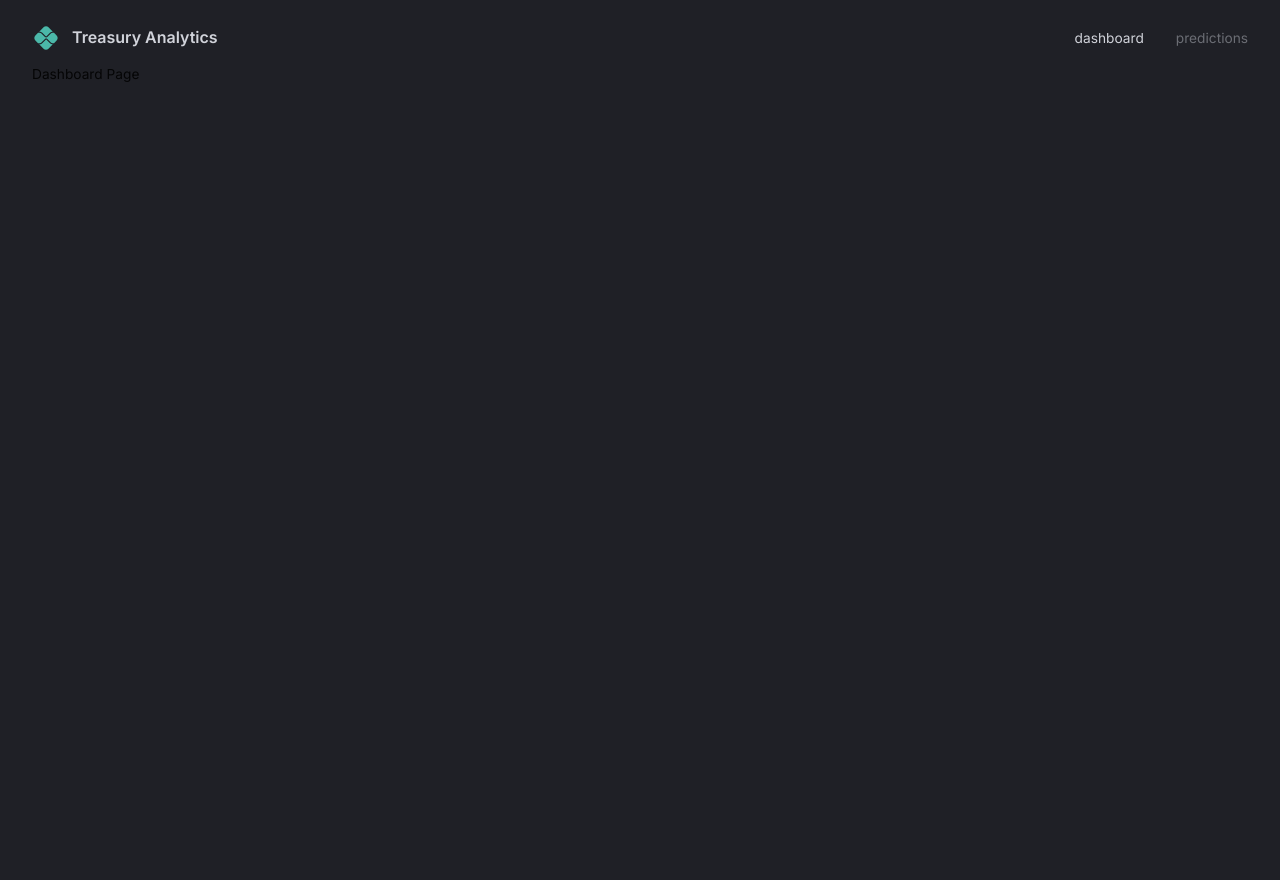
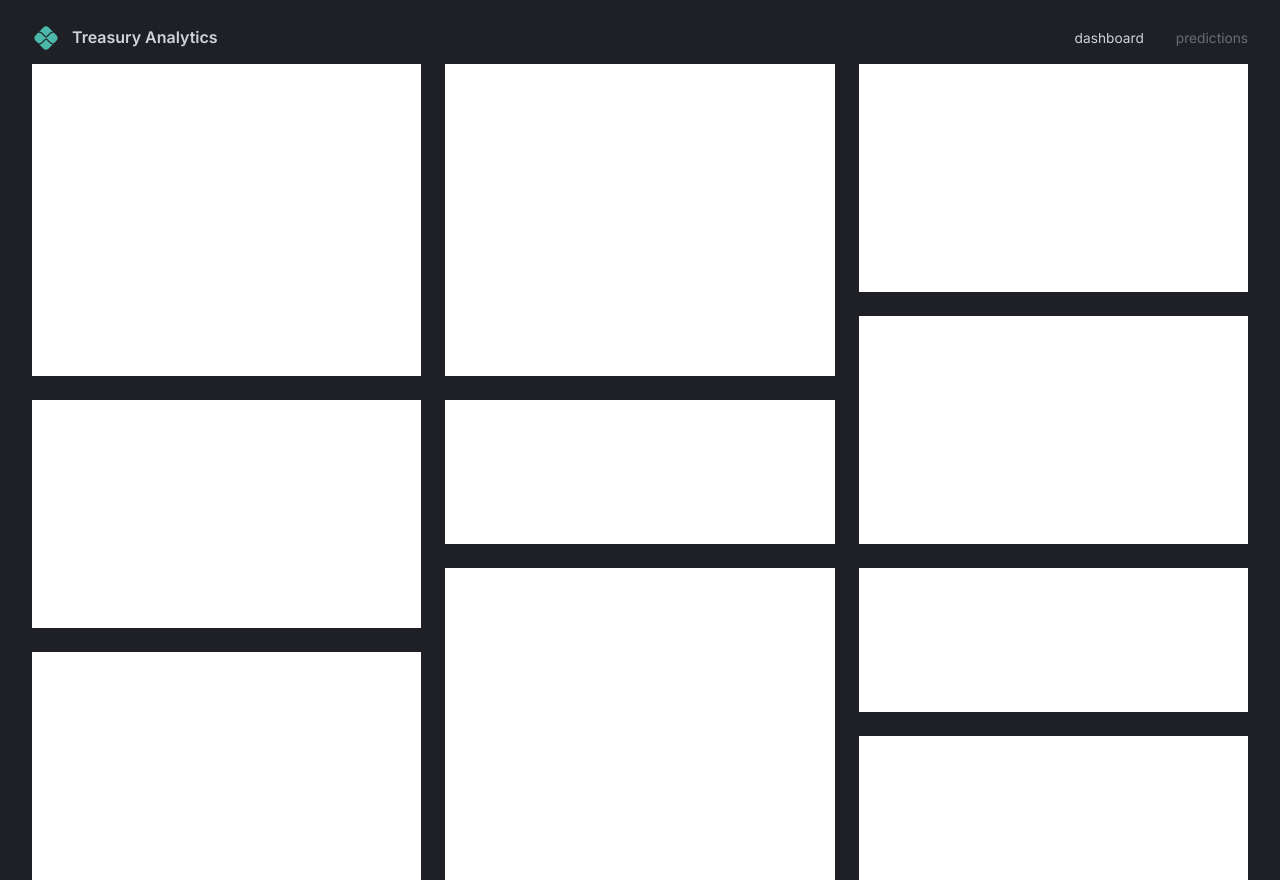
Before and after one commit to nomanmajeed/finance-analytics-app, a React (Vite) app in the folder client/: page / in a window 1280 px wide. Before the commit the page ends 800 px from the top, so only its background shows below. Built offline with nearby package versions, Linux system fonts and the light colour scheme.

Commit message:
Dashboard page grid layout added

```diff
--- a/client/src/App.tsx
+++ b/client/src/App.tsx
@@ -4,6 +4,7 @@
 import { BrowserRouter, Route, Routes } from "react-router-dom";
 import { themeSettings } from "./theme";
 import Navbar from "./scenes/navbar";
+import Dashboard from "@/scenes/dashboard";
 
 function App() {
   const theme = useMemo(() => createTheme(themeSettings), []);
@@ -15,7 +16,7 @@
           <Box width="100%" height="100%" padding="1rem 2rem 4rem 2rem">
             <Navbar />
             <Routes>
-              <Route path="/" element={<div>Dashboard Page</div>}></Route>
+              <Route path="/" element={<Dashboard />}></Route>
               <Route
                 path="/predictions"
                 element={<div>Predictions Page</div>}
--- /dev/null
+++ b/client/src/scenes/dashboard/index.tsx
@@ -0,0 +1,43 @@
+import { Box } from "@mui/material";
+
+const gridTemplateLargeScreens = `
+  "a b c"
+  "a b c"
+  "a b c"
+  "a b f"
+  "d e f"
+  "d e f"
+  "d h i"
+  "g h i"
+  "g h j"
+  "g h j"
+`;
+
+const Dashboard = () => {
+  return (
+    <Box
+      width="100%"
+      height="100%"
+      display="grid"
+      gap="1.5rem"
+      sx={{
+              gridTemplateColumns: "repeat(3, minmax(370px, 1fr))",
+              gridTemplateRows: "repeat(10, minmax(60px, 1fr))",
+              gridTemplateAreas: gridTemplateLargeScreens,
+            }}
+    >
+      <Box bgcolor="#fff" gridArea="a"></Box>
+      <Box bgcolor="#fff" gridArea="b"></Box>
+      <Box bgcolor="#fff" gridArea="c"></Box>
+      <Box bgcolor="#fff" gridArea="d"></Box>
+      <Box bgcolor="#fff" gridArea="e"></Box>
+      <Box bgcolor="#fff" gridArea="f"></Box>
+      <Box bgcolor="#fff" gridArea="g"></Box>
+      <Box bgcolor="#fff" gridArea="h"></Box>
+      <Box bgcolor="#fff" gridArea="i"></Box>
+      <Box bgcolor="#fff" gridArea="j"></Box>
+    </Box>
+  );
+};
+
+export default Dashboard;
```
